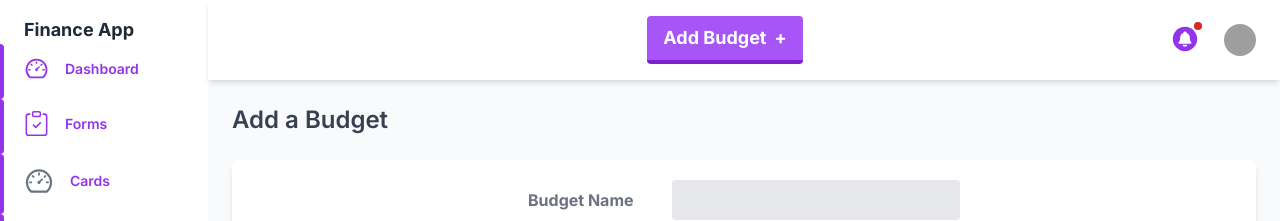
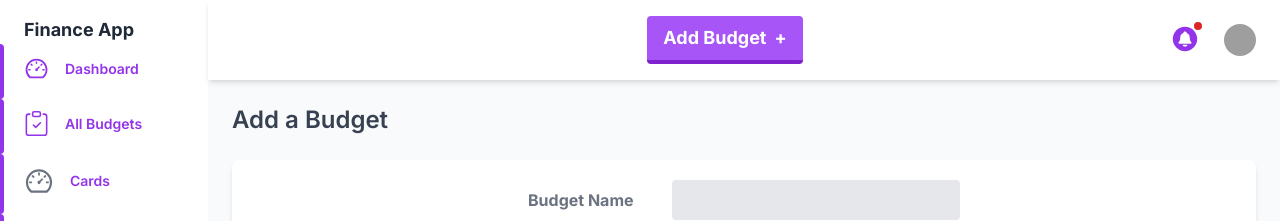
Before and after one commit to lhes23/next-finance-app, a Next.js app: page /dashboard/add-budget in a window 1280 px wide. Shown: the top 221 px of the page. Built offline with nearby package versions, Linux system fonts and the light colour scheme; grey boxes are pictures that could not be loaded.

Commit message:
create a all budgets page

```diff
--- /dev/null
+++ b/src/app/dashboard/all-budgets/page.tsx
@@ -0,0 +1,18 @@
+import React from "react"
+import { fetchData } from "@/lib/fetchData"
+import IncomeExpenseTable from "@/components/IncomeExpenseTable"
+
+const AllBudgetsPage = async () => {
+  const incomesExpenses = await fetchData()
+  return (
+    <>
+      <h2 className="my-6 text-2xl font-semibold text-gray-700 dark:text-gray-200">
+        All Budgets
+      </h2>
+      {/* New Table */}
+      <IncomeExpenseTable incomesExpenses={incomesExpenses} />
+    </>
+  )
+}
+
+export default AllBudgetsPage
--- a/src/app/dashboard/forms/page.tsx
+++ /dev/null
@@ -1,7 +0,0 @@
-import React from "react"
-
-const FormsPage = () => {
-  return <div>FormsPage</div>
-}
-
-export default FormsPage
--- a/src/components/Sidebar.tsx
+++ b/src/components/Sidebar.tsx
@@ -21,8 +21,8 @@ const Sidebar = ({ isSideBarOpen }: { isSideBarOpen: boolean }) => {
       )
     },
     {
-      name: "Forms",
-      url: "/dashboard/forms",
+      name: "All Budgets",
+      url: "/dashboard/all-budgets",
       icon: (
         <BsClipboardCheck
           size={iconClassName.size}
```
